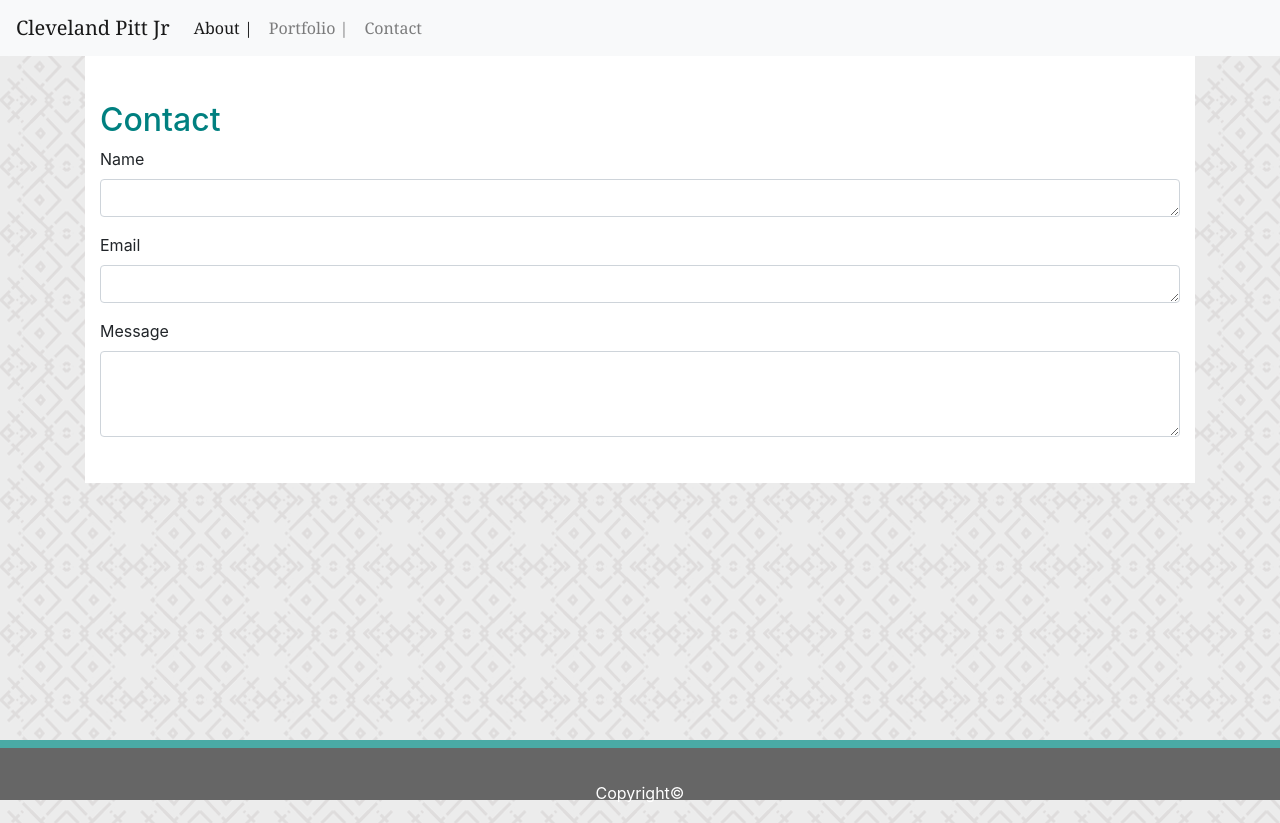
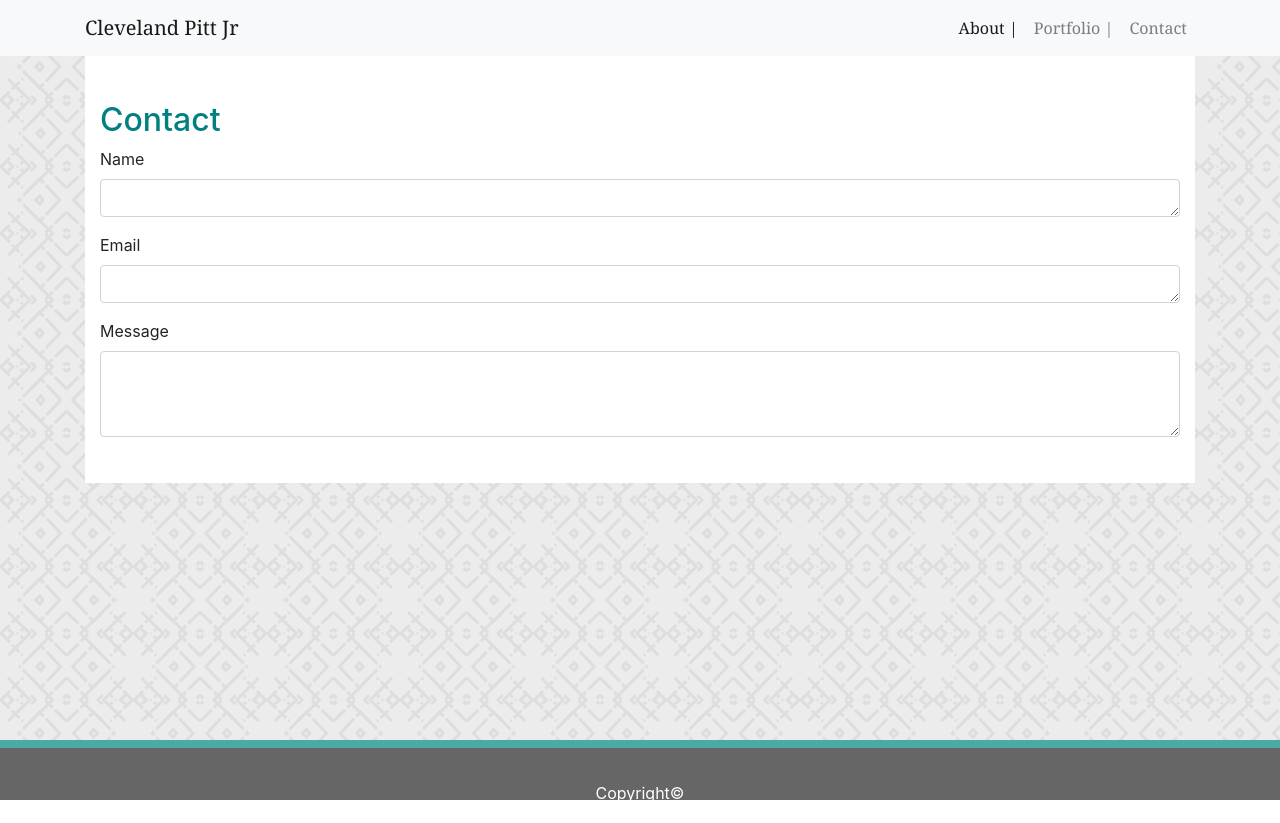
Before and after one commit to Clevelandjr/portfolio2, a plain HTML site: page contact.html in a window 1280 px wide. After the commit the page ends 800 px from the top, so only its background shows below. Drawn offline with nearby package versions, Linux system fonts and the light colour scheme.

Commit message:
navbar positioning

```diff
--- a/assets/css/style.css
+++ b/assets/css/style.css
@@ -3,9 +3,9 @@
     box-sizing: border-box;
 }
 
-.contain {
+.container {
     width: 980px;
-    margin: 20px auto 0 auto;
+    margin: 15 auto 0 auto;
 }
 header {
     padding-bottom: 0px;
@@ -43,6 +43,10 @@
 hr {
      border-color: #777;
      margin-bottom: 40px;
+}
+.navbar-nav {
+    width:100%;
+    justify-content: flex-end;
 }
 
 .main-text {
@@ -88,7 +92,7 @@
 
 }
 .footer {
-    position: absolute;
+    position: fixed;
     border-top: 8px solid #4aaaa5;
     bottom: 0;
     width: 100%;
--- a/contact.html
+++ b/contact.html
@@ -14,12 +14,13 @@
     <body>
         <header>
             <nav class="navbar navbar-expand-lg navbar-light bg-light">
+                <div class="container">
                 <a class="navbar-brand" href="#">Cleveland Pitt Jr</a>
                 <button class="navbar-toggler" type="button" data-toggle="collapse" data-target="#navbarTogglerDemo02" aria-controls="navbarTogglerDemo02" aria-expanded="false" aria-label="Toggle navigation">
                   <span class="navbar-toggler-icon"></span>
                 </button>
 
-                <div class="collapse navbar-collapse" id="navbarTogglerDemo02">
+                <div class="collapse navbar-collapse pull-right" id="navbarTogglerDemo02">
                   <ul class="navbar-nav mr-auto mt-2 mt-lg-0">
                     <li class="nav-item active">
                       <a class="nav-link" href="index.html">About |<span class="sr-only">(current)</span></a>
@@ -32,6 +33,7 @@
                     </li>
                   </ul>
                   </form>
+                </div>
                 </div>
               </nav>
         </header>
```
Also changed, not shown: index.html (+3 -0 lines), portfolio.html (+3 -1 lines).
